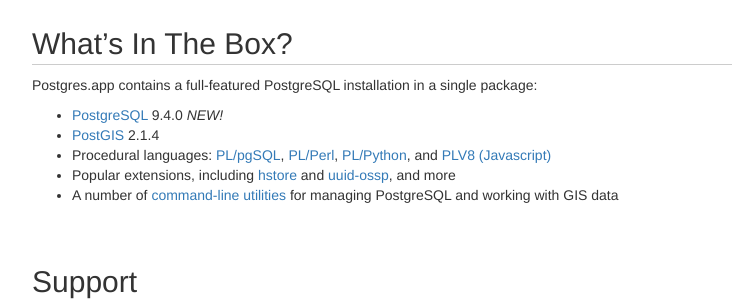
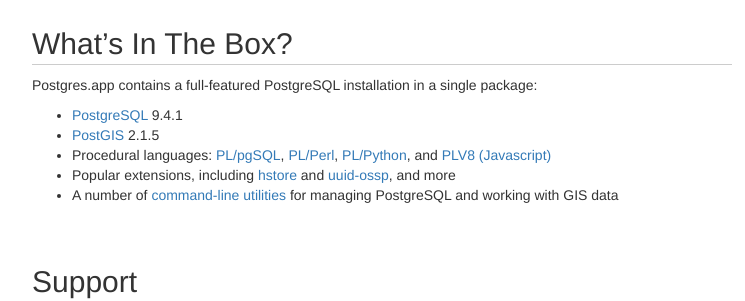
Before and after one commit to PostgresApp/PostgresApp, a Jekyll site: the page built from index.md, in a window 1280 px wide. Shown: the part 525-826 px from the top of the page, without its empty margins (258-1003 px from the left). Built offline with Jekyll 4.4.1, drawn with Linux system fonts in a browser that asks for light colours; nearby versions of some CDN libraries; Markdown is read by kramdown in place of the engine named in the settings; comment, search, counter and statistics services are not loaded.

Commit message:
update version info

```diff
--- a/index.md
+++ b/index.md
@@ -8,8 +8,8 @@
 
 Postgres.app contains a full-featured PostgreSQL installation in a single package:
 
-- [PostgreSQL](http://www.postgresql.org) 9.4.0  *NEW!*
-- [PostGIS](http://postgis.net) 2.1.4
+- [PostgreSQL](http://www.postgresql.org) 9.4.1
+- [PostGIS](http://postgis.net) 2.1.5
 - Procedural languages: [PL/pgSQL](http://www.postgresql.org/docs/9.4/static/plpgsql.html), [PL/Perl](http://www.postgresql.org/docs/9.4/static/plperl.html), [PL/Python](http://www.postgresql.org/docs/9.4/static/plpython.html), and [PLV8 (Javascript)](https://code.google.com/p/plv8js/wiki/PLV8)
 - Popular extensions, including [hstore](http://www.postgresql.org/docs/9.4/static/hstore.html) and [uuid-ossp](http://www.postgresql.org/docs/devel/static/uuid-ossp.html), and more
 - A number of [command-line utilities](documentation/cli-tools.html) for managing PostgreSQL and working with GIS data
```
